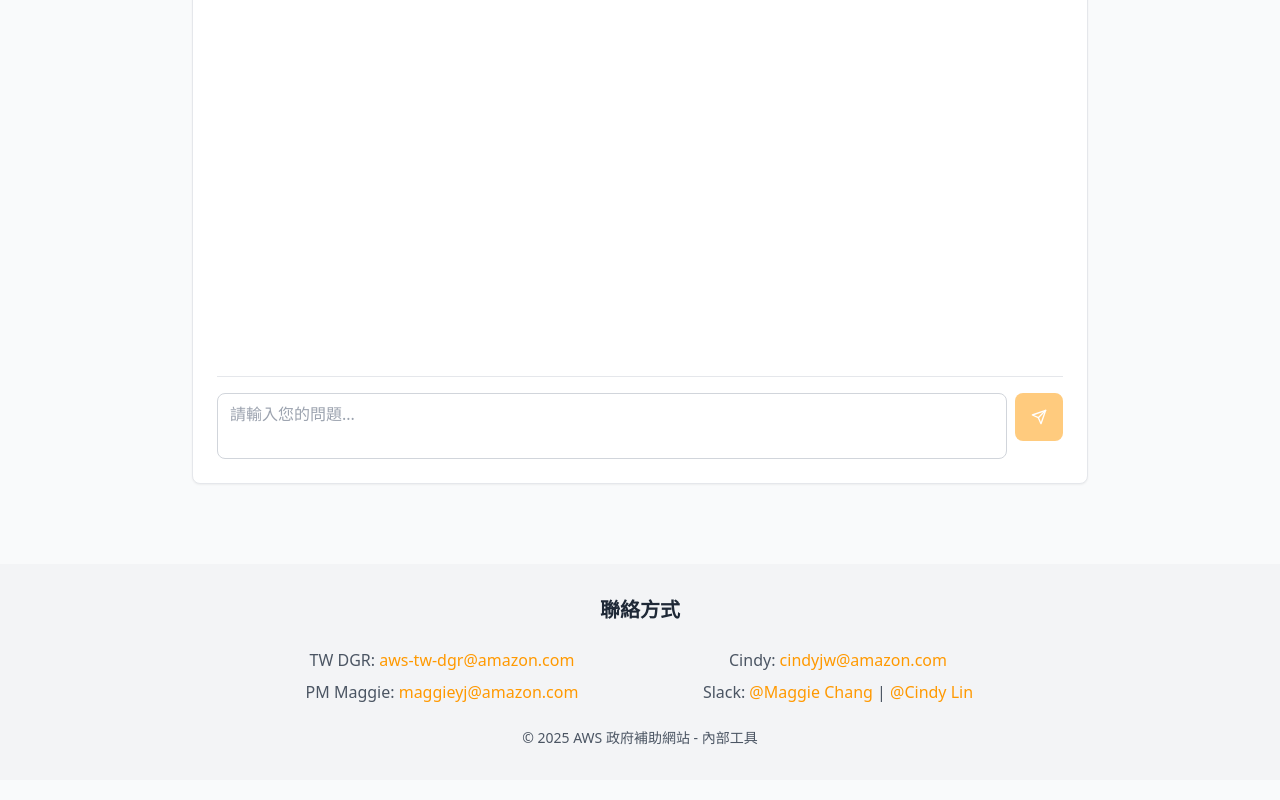
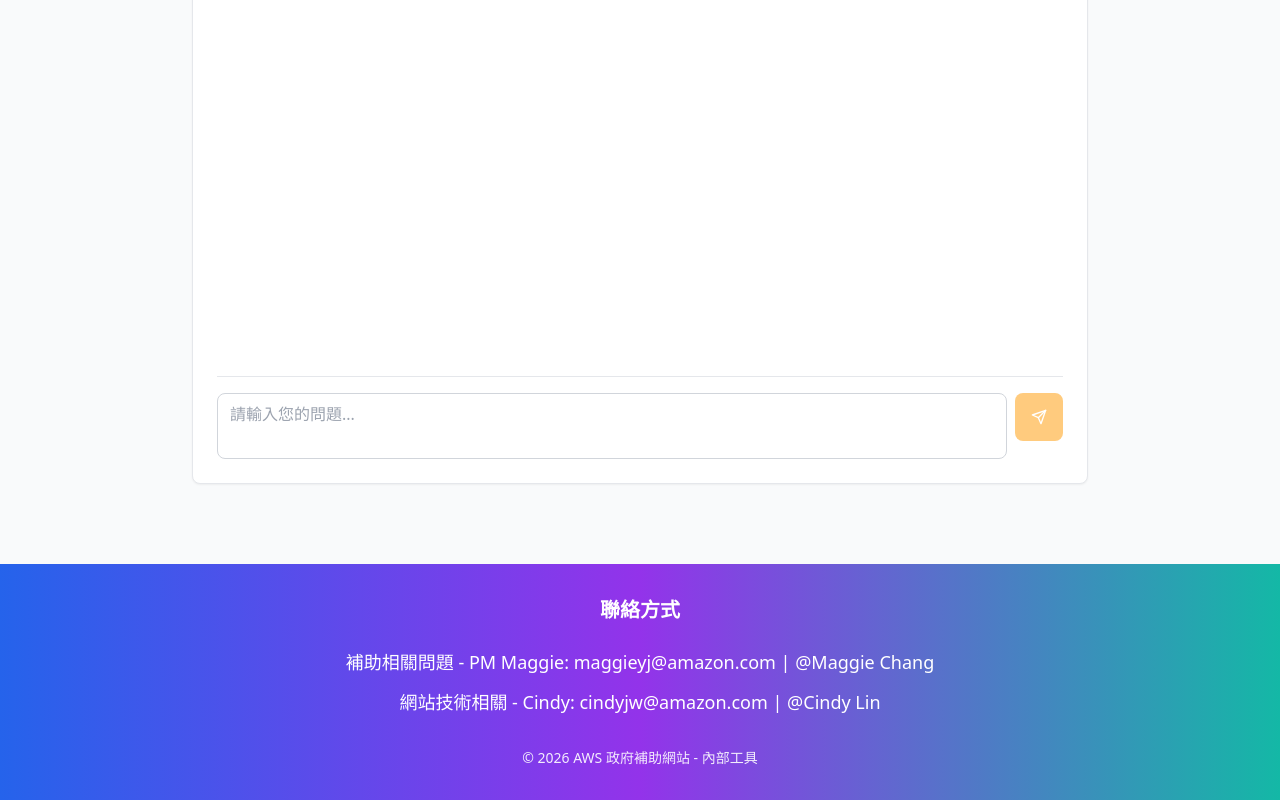
Before and after one commit to cindylin1211/aws-government-subsidy-assistant, a React (Vite) app: page / in a window 1280 px wide. Shown: the part 248-1048 px from the top of the page. Built offline with nearby package versions, Linux system fonts and the light colour scheme; no server answers.

Commit message:
Update Footer design with gradient background and centered layout

```diff
--- a/src/components/Footer.tsx
+++ b/src/components/Footer.tsx
@@ -2,53 +2,37 @@ import React from 'react'
 
 const Footer: React.FC = () => {
   return (
-    <footer className="bg-gray-100 py-8 mt-12">
+    <footer className="bg-gradient-to-r from-blue-600 via-purple-600 to-teal-500 py-8 mt-12">
       <div className="container mx-auto px-4">
-        <div className="text-center mb-6">
-          <h3 className="text-gray-800 text-xl font-semibold mb-4">聯絡方式</h3>
-        </div>
+        <div className="text-center text-white">
+          <h3 className="text-xl font-semibold mb-6">聯絡方式</h3>
 
-        <div className="grid grid-cols-1 md:grid-cols-2 gap-6 max-w-3xl mx-auto text-gray-600 text-center">
-          {/* Left Column */}
-          <div className="space-y-2">
-            <p>
-              TW DGR: <a href="mailto:aws-tw-dgr@amazon.com" className="text-aws-orange hover:underline">aws-tw-dgr@amazon.com</a>
-            </p>
-            <p>
-              PM Maggie: <a href="mailto:maggieyj@amazon.com" className="text-aws-orange hover:underline">maggieyj@amazon.com</a>
-            </p>
-          </div>
-
-          {/* Right Column */}
-          <div className="space-y-2">
-            <p>
-              Cindy: <a href="mailto:cindyjw@amazon.com" className="text-aws-orange hover:underline">cindyjw@amazon.com</a>
-            </p>
-            <p>
-              Slack:
-              <a
+          <div className="space-y-3 mb-8">
+            <p className="text-lg">
+              補助相關問題 - PM Maggie: <a href="mailto:maggieyj@amazon.com" className="hover:underline">maggieyj@amazon.com</a> | <a
                 href="https://amazon.enterprise.slack.com/team/U06451XD9HR"
                 target="_blank"
                 rel="noopener noreferrer"
-                className="ml-1 text-aws-orange hover:underline"
+                className="hover:underline"
               >
                 @Maggie Chang
               </a>
-              {' | '}
-              <a
+            </p>
+            <p className="text-lg">
+              網站技術相關 - Cindy: <a href="mailto:cindyjw@amazon.com" className="hover:underline">cindyjw@amazon.com</a> | <a
                 href="https://amazon.enterprise.slack.com/team/U0960E9NWBA"
                 target="_blank"
                 rel="noopener noreferrer"
-                className="text-aws-orange hover:underline"
+                className="hover:underline"
               >
                 @Cindy Lin
               </a>
             </p>
           </div>
-        </div>
 
-        <div className="text-center mt-6 text-gray-600 text-sm">
-          <p>&copy; 2025 AWS 政府補助網站 - 內部工具</p>
+          <div className="text-sm opacity-90">
+            <p>&copy; 2026 AWS 政府補助網站 - 內部工具</p>
+          </div>
         </div>
       </div>
     </footer>
```
